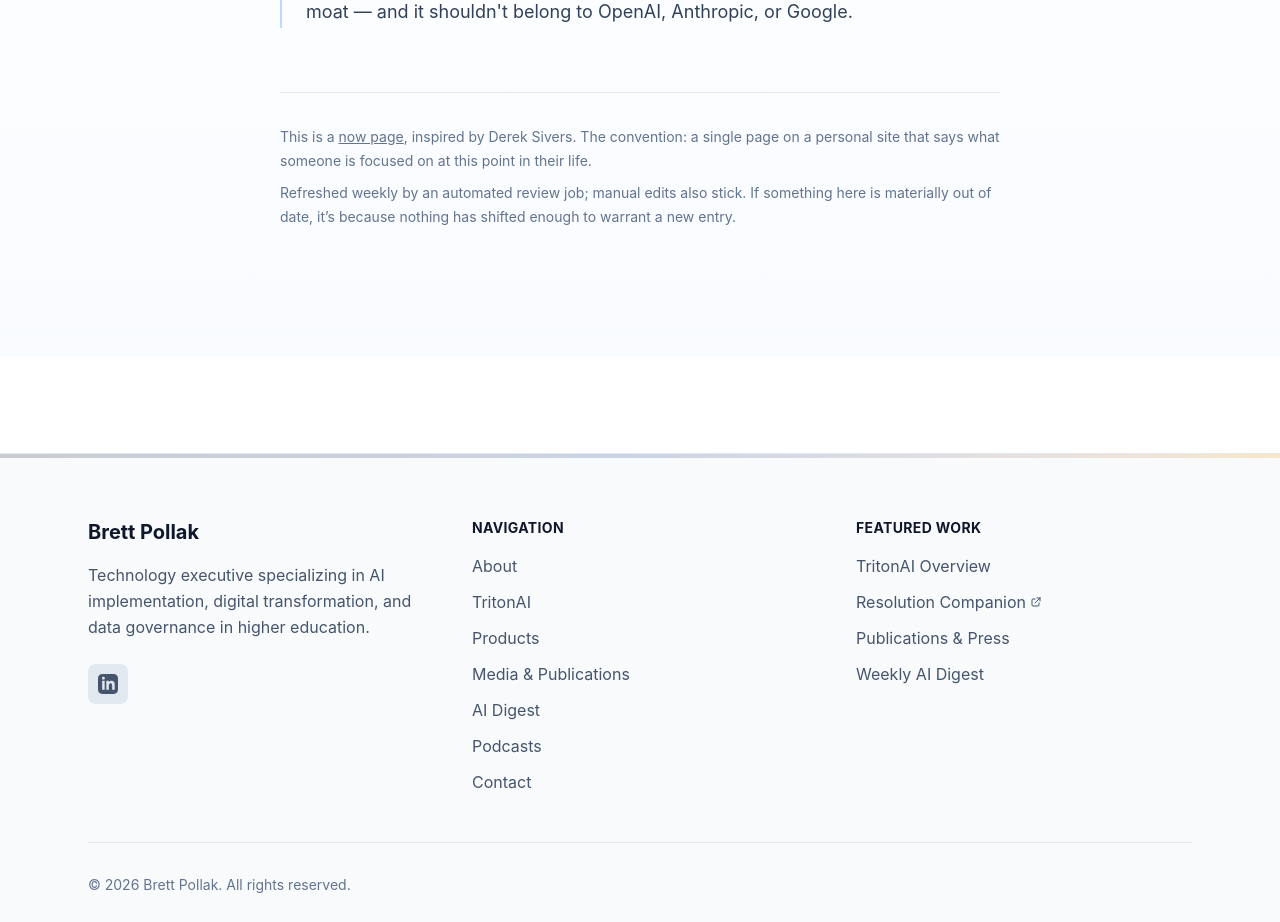
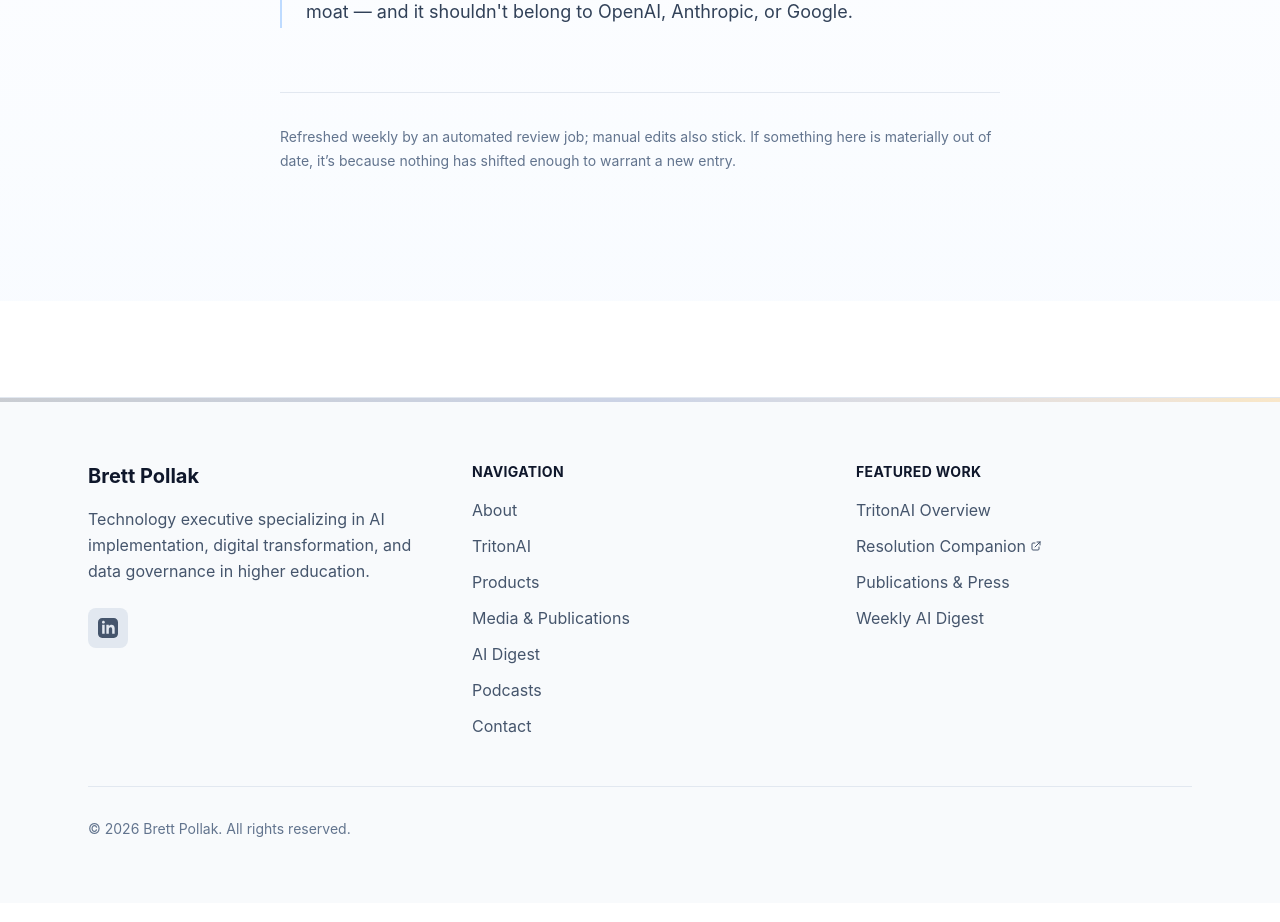
Before and after one commit to bpollak/brettpollak-website, a Next.js app: page /now in a window 1280 px wide. Shown: the part 1380-2302 px from the top of the page. Built offline with nearby package versions, Linux system fonts and the light colour scheme.

Commit message:
chore(now): drop Derek Sivers / nownownow attribution

```diff
--- a/app/now/page.tsx
+++ b/app/now/page.tsx
@@ -1,5 +1,4 @@
 import type { Metadata } from 'next';
-import Link from 'next/link';
 import { currentNow } from '@/lib/nowData';
 
 export const metadata: Metadata = {
@@ -77,20 +76,6 @@ export default function NowPage() {
 
       <section className="max-w-3xl mx-auto px-6 pb-32">
         <div className="border-t border-slate-200 pt-8 text-sm text-slate-500 leading-6">
-          <p className="mb-2">
-            This is a{' '}
-            <Link
-              href="https://nownownow.com/about"
-              className="underline hover:text-slate-700"
-              target="_blank"
-              rel="noopener noreferrer"
-            >
-              now page
-            </Link>
-            , inspired by Derek Sivers. The convention: a single page on a
-            personal site that says what someone is focused on at this point in
-            their life.
-          </p>
           <p>
             Refreshed weekly by an automated review job; manual edits also
             stick. If something here is materially out of date, it&rsquo;s
--- a/lib/nowData.ts
+++ b/lib/nowData.ts
@@ -8,8 +8,6 @@
  * Manual edits welcome — the cron compares against current state and only
  * pushes changes that the prompt has reasoned about, so a human edit will
  * stick until something materially changes.
- *
- * Convention: https://nownownow.com/about
  */
 
 export type NowItem = {
```
